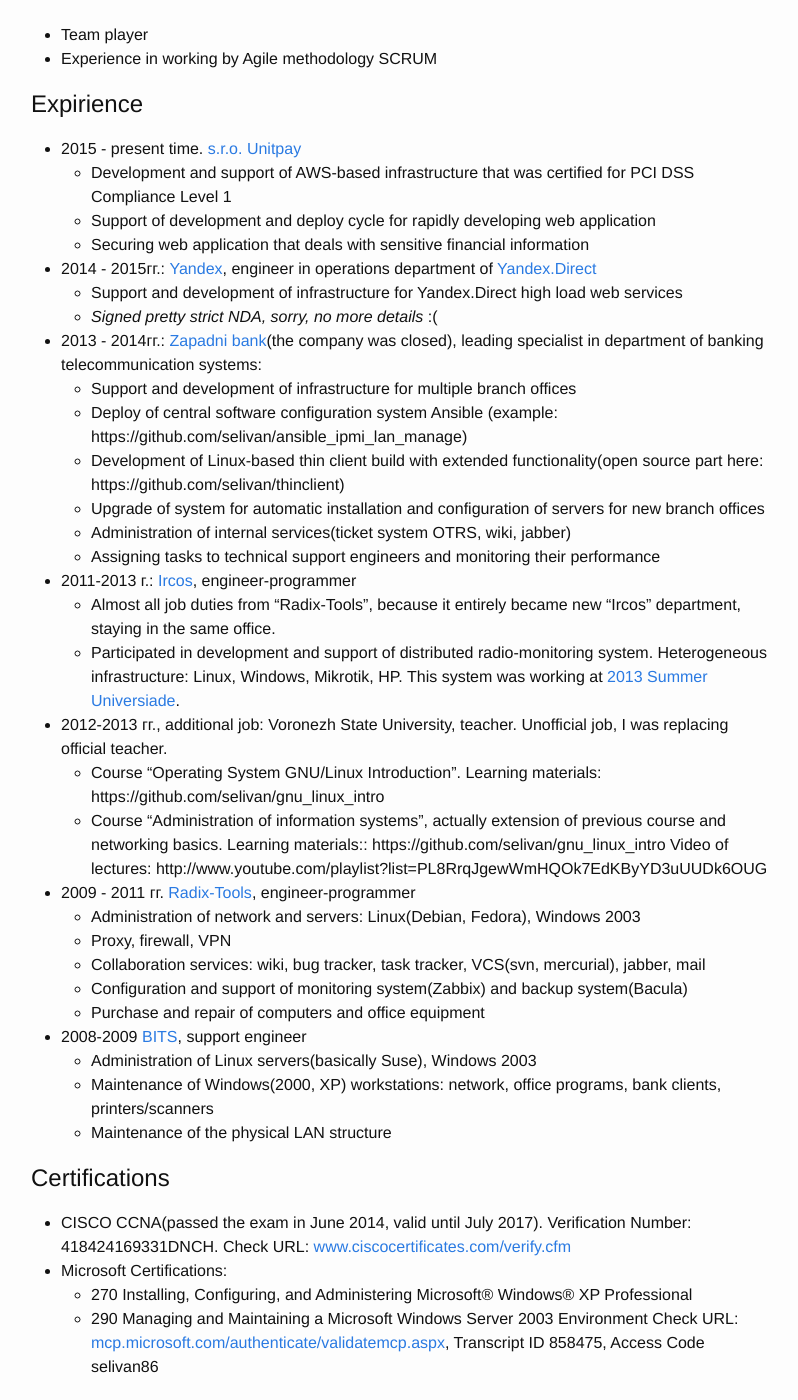
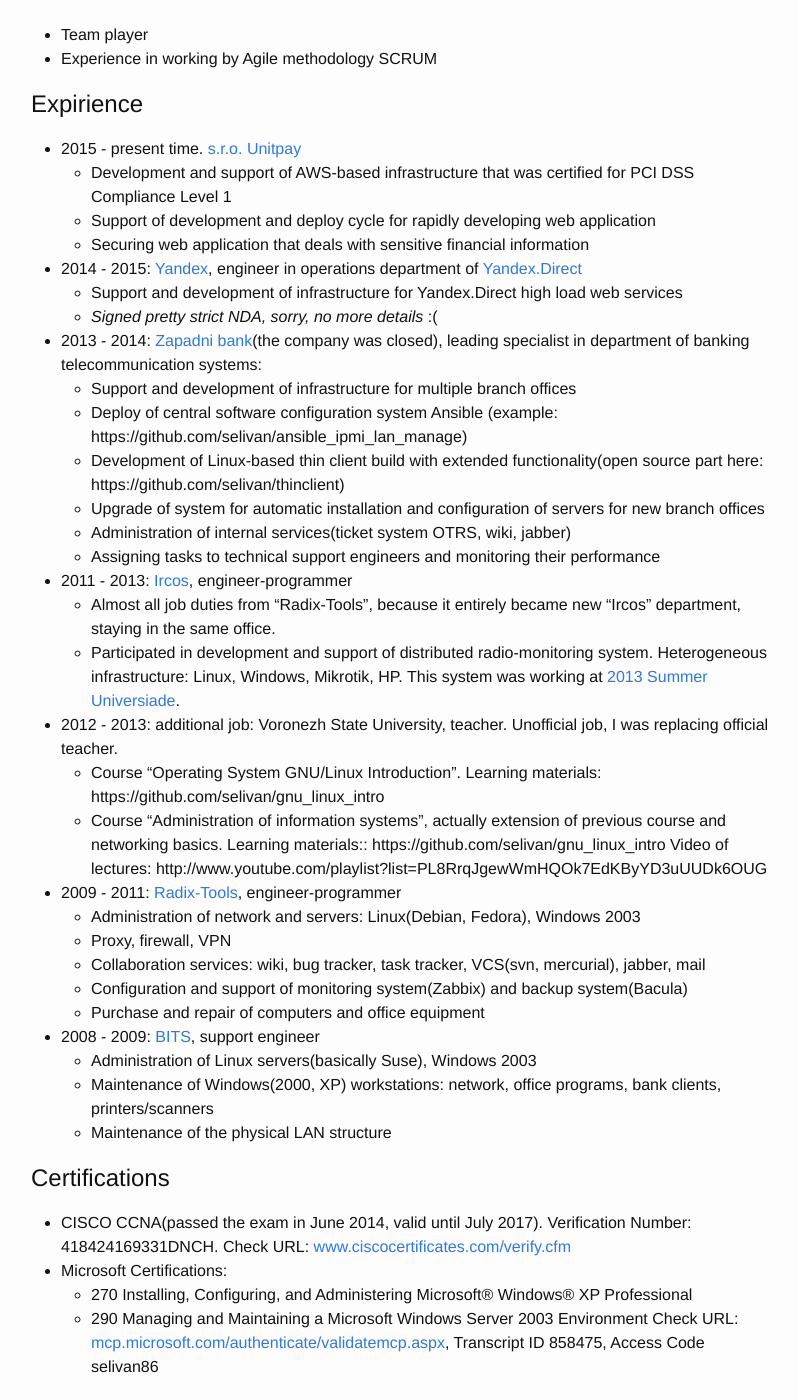
Before and after one commit to selivan/selivan.github.io, a Jekyll site: the page built from cv/index.md, in a window 1280 px wide and 1400 px high, scrolled down 1981 px. Shown: the whole window, without its empty margins (239-1037 px from the left). Built offline with Jekyll 4.4.1, drawn with Linux system fonts in a browser that asks for light colours.

Commit message:
CV: fixes

```diff
--- a/cv/index.md
+++ b/cv/index.md
@@ -72,29 +72,29 @@
   * Development and support of AWS-based infrastructure that was certified for PCI DSS Compliance Level 1
   * Support of development and deploy cycle for rapidly developing web application
   * Securing web application that deals with sensitive financial information
-* 2014 - 2015гг.: [Yandex](https://yandex.ru), engineer in operations department of [Yandex.Direct](https://direct.yandex.ru/)
+* 2014 - 2015: [Yandex](https://yandex.ru), engineer in operations department of [Yandex.Direct](https://direct.yandex.ru/)
   * Support and development of infrastructure for Yandex.Direct high load web services
   * _Signed pretty strict NDA, sorry, no more details_ :(
-* 2013 - 2014гг.: [Zapadni bank](http://www.cbr.ru/credit/coinfo.asp?id=450000522)(the company was closed), leading specialist in department of banking telecommunication systems:
+* 2013 - 2014: [Zapadni bank](http://www.cbr.ru/credit/coinfo.asp?id=450000522)(the company was closed), leading specialist in department of banking telecommunication systems:
   * Support and development of infrastructure for multiple branch offices
   * Deploy of central software configuration system Ansible (example: https://github.com/selivan/ansible_ipmi_lan_manage)
   * Development of Linux-based thin client build with extended functionality(open source part here: https://github.com/selivan/thinclient)
   * Upgrade of system for automatic installation and configuration of servers for new branch offices
   * Administration of internal services(ticket system OTRS, wiki, jabber)
   * Assigning tasks to technical support engineers and monitoring their performance
-* 2011-2013 г.: [Ircos](http://ircos.ru/), engineer-programmer
+* 2011 - 2013: [Ircos](http://ircos.ru/), engineer-programmer
   * Almost all job duties from "Radix-Tools", because it entirely became new "Ircos" department, staying in the same office.
   * Participated in development and support of distributed radio-monitoring system. Heterogeneous infrastructure: Linux, Windows, Mikrotik, HP. This system was working at [2013 Summer Universiade](https://en.wikipedia.org/wiki/2013_Summer_Universiade).
-* 2012-2013 гг., additional job: Voronezh State University, teacher. Unofficial job, I was replacing official teacher.
+* 2012 - 2013: additional job: Voronezh State University, teacher. Unofficial job, I was replacing official teacher.
   * Course "Operating System GNU/Linux Introduction". Learning materials: https://github.com/selivan/gnu_linux_intro
   * Course "Administration of information systems", actually  extension of previous course and networking basics. Learning materials:: https://github.com/selivan/gnu_linux_intro Video of lectures: http://www.youtube.com/playlist?list=PL8RrqJgewWmHQOk7EdKByYD3uUUDk6OUG
-* 2009 - 2011 гг. [Radix-Tools](http://www.radixtools.ru/), engineer-programmer
+* 2009 - 2011: [Radix-Tools](http://www.radixtools.ru/), engineer-programmer
   * Administration of network and servers: Linux(Debian, Fedora), Windows 2003
   * Proxy, firewall, VPN
   * Collaboration services: wiki, bug tracker, task tracker, VCS(svn, mercurial), jabber, mail
   * Configuration and support of monitoring system(Zabbix) and backup system(Bacula)
   * Purchase and repair of computers and office equipment
-* 2008-2009 [BITS](http://www.b-it-s.ru/), support engineer
+* 2008 - 2009: [BITS](http://www.b-it-s.ru/), support engineer
   * Administration of Linux servers(basically Suse), Windows 2003
   * Maintenance of Windows(2000, XP) workstations: network, office programs, bank clients, printers/scanners
   * Maintenance of the physical LAN structure
```
